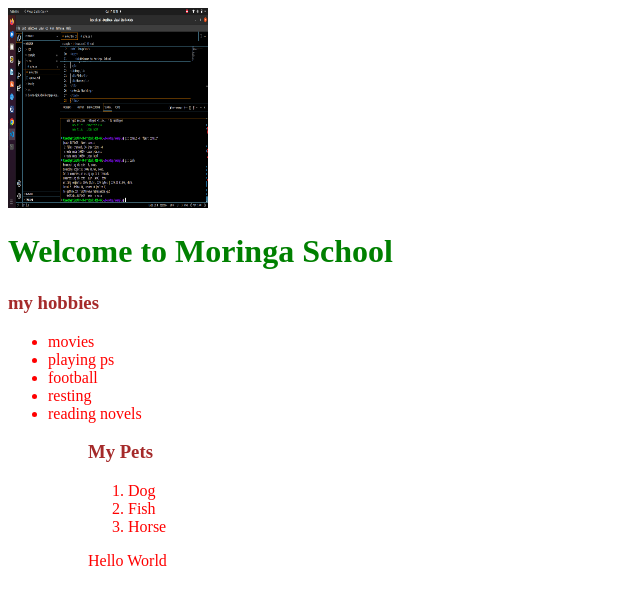
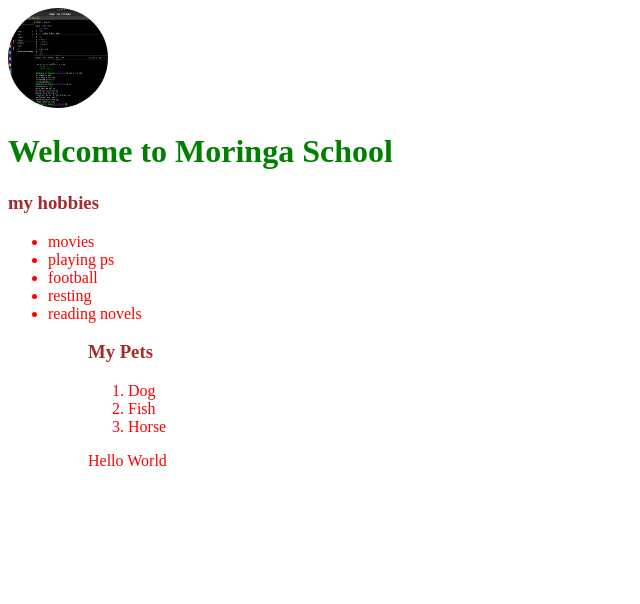
Before and after one commit to Timothywaweru1/example, a plain HTML site: page index.html in a window 1280 px wide. Shown: the whole page, without its empty margins (0-640 px from the left). Drawn offline with Linux system fonts and the light colour scheme.

Commit message:
round image

```diff
--- a/css/style.css
+++ b/css/style.css
@@ -8,6 +8,7 @@
     color: brown
 }
 img{
-     height: 200px;
-     width: 200px;
+     height: 100px;
+     width: 100px;
+     border-radius: 65%;
 }
```
